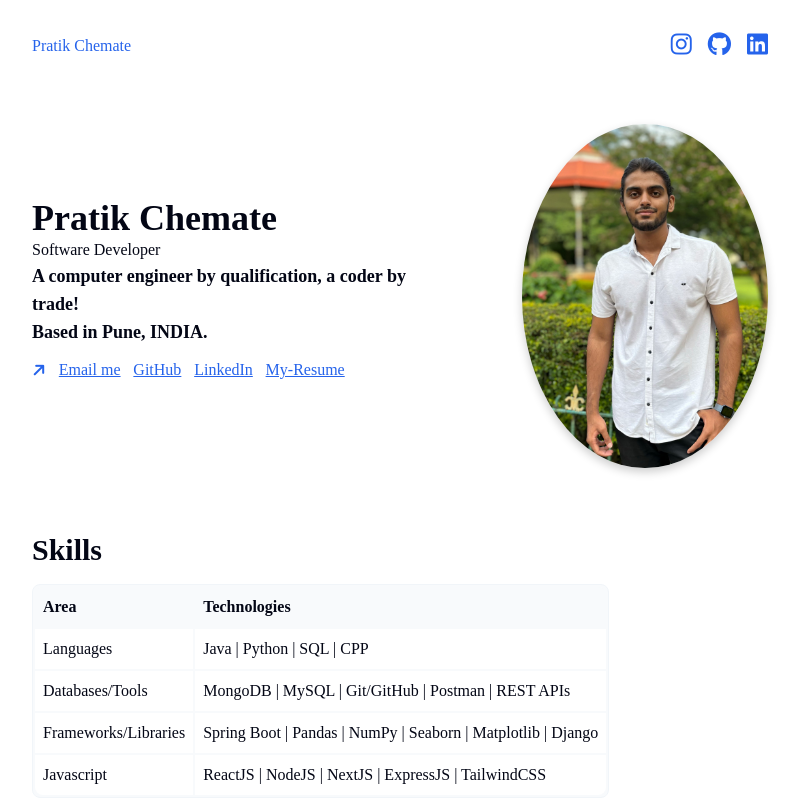
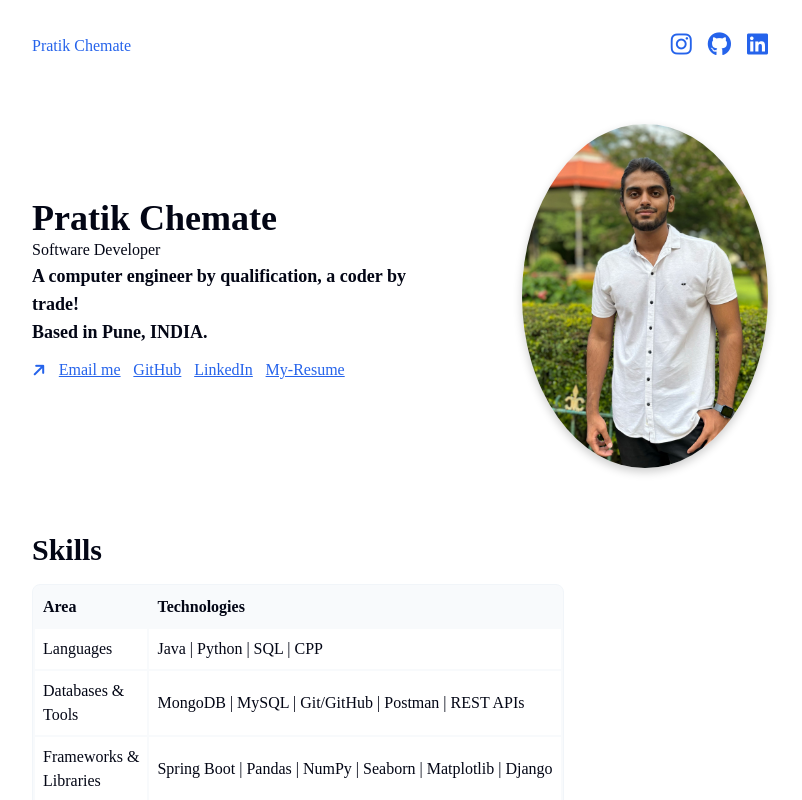
Before and after one commit to pratikchemate/portfolio1, a React (Vite) app: page / in a window 1280 px wide. Shown: the top 800 px of the page, without its empty margins (240-1042 px from the left). Built offline with nearby package versions, Linux system fonts and the light colour scheme; a web font is replaced by a local one.

Commit message:
Update App.jsx

```diff
--- a/src/App.jsx
+++ b/src/App.jsx
@@ -132,12 +132,12 @@ function App() {
                 <td>Java | Python | SQL | CPP</td>
               </tr>
               <tr>
-                <td>Databases/Tools</td>
+                <td>Databases &<br/>Tools</td>
                 <td>MongoDB | MySQL | Git/GitHub | Postman | REST APIs</td>
               </tr>
 
               <tr>
-                <td>Frameworks/Libraries</td>
+                <td>Frameworks &<br/>Libraries</td>
                 <td>
                   Spring Boot | Pandas | NumPy | Seaborn | Matplotlib | Django
                 </td>
```
